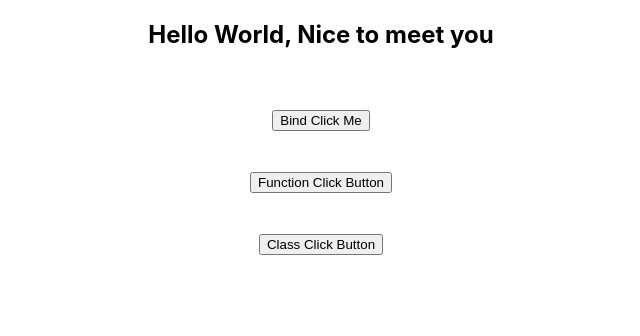
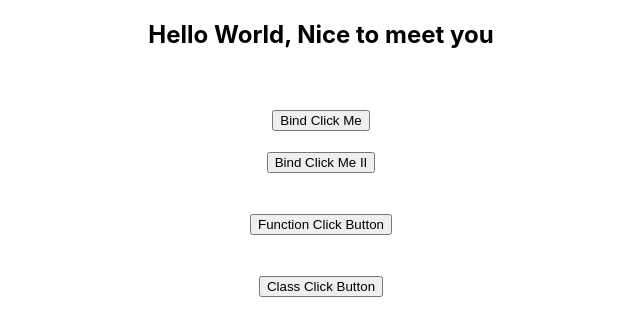
Before and after one commit to Elbie-em/React-Recap, a React (Create React App) app: page / in a window 1280 px wide. Shown: the top 336 px of the page, without its empty margins (319-959 px from the left). Built offline with nearby package versions, Linux system fonts and the light colour scheme.

Commit message:
Add class property arrow function

```diff
--- a/src/components/EventBind.js
+++ b/src/components/EventBind.js
@@ -16,6 +16,12 @@ class EventBind extends Component {
     })
   }
 
+  handleClick = () => {
+    this.setState({
+      message: "Goodbye world, it wasn't a pleasure"
+    })
+  }
+
   render() {
     return (
       <div>
@@ -23,6 +29,9 @@ class EventBind extends Component {
         <br />
         <br />
         <button onClick={this.clickHandler}>Bind Click Me</button>
+        <br />
+        <br />
+        <button onClick={this.handleClick}>Bind Click Me II</button>
       </div>
     )
   }
```
